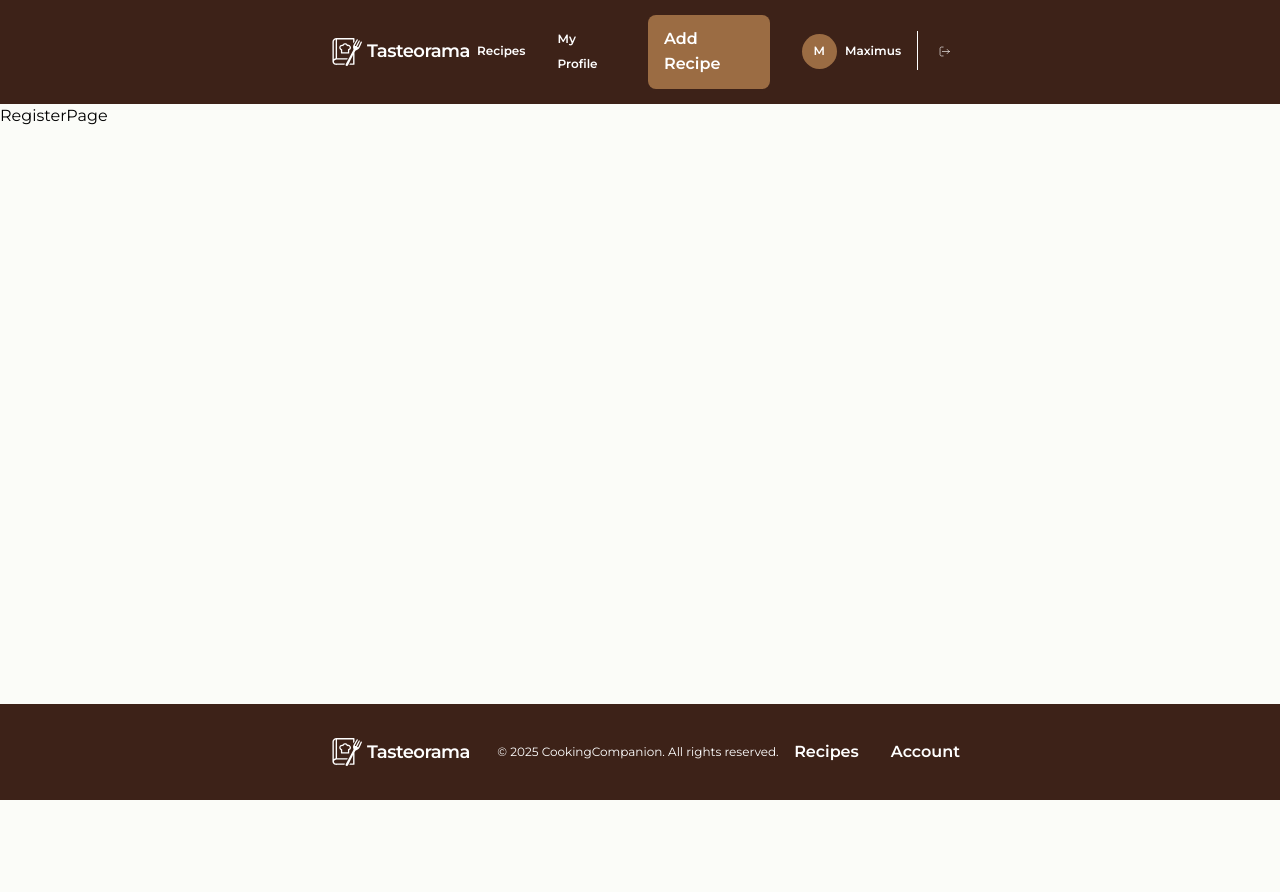
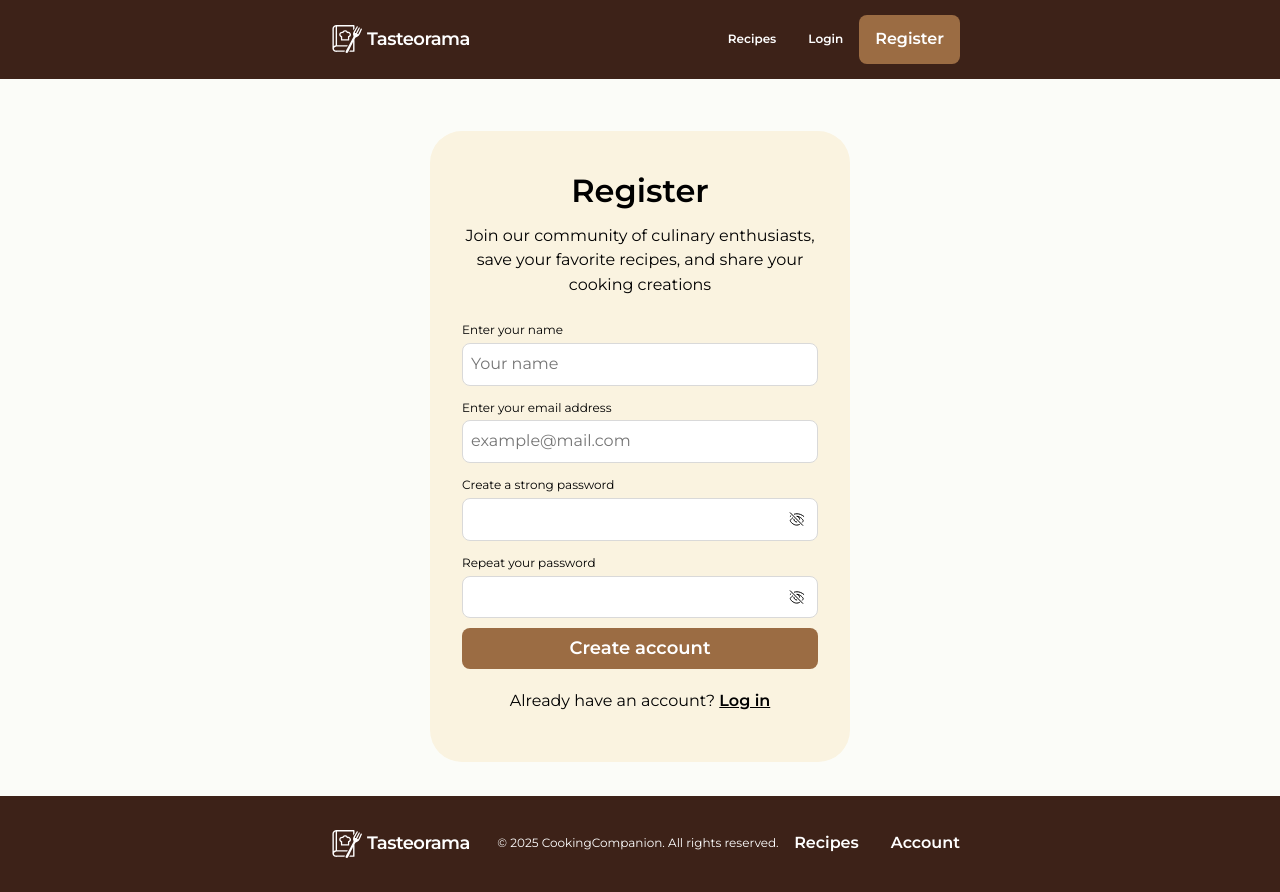
Before and after one commit to w0lfram00/-tasteorama, a React (Vite) app in the folder Front/: page /register in a window 1280 px wide. Before the commit the page ends 800 px from the top, so only its background shows below. Built offline with nearby package versions, Linux system fonts and the light colour scheme.

Commit message:
register page

```diff
--- a/Front/index.html
+++ b/Front/index.html
@@ -10,7 +10,12 @@
       href="https://fonts.googleapis.com/css2?family=DM+Sans:ital,opsz,wght@0,9..40,100..1000;1,9..40,100..1000&family=Montserrat:ital,wght@0,100..900;1,100..900&display=swap"
       rel="stylesheet"
     />
-    <title>Vite + React + TS</title>
+    <link
+      rel="shortcut icon"
+      href="./src/assets/logo.svg"
+      type="image/x-icon"
+    />
+    <title>Tasteorama</title>
   </head>
   <body>
     <div id="root"></div>
--- a/Front/src/App.css
+++ b/Front/src/App.css
@@ -16,6 +16,10 @@
   font-weight: 600;
   font-size: 18px;
   color: var(--white);
+}
+
+.error-message {
+  color: var(--red);
 }
 
 .container {
--- a/Front/src/components/Header/Header.tsx
+++ b/Front/src/components/Header/Header.tsx
@@ -1,20 +1,26 @@
-import React, { useState } from "react";
+import React from "react";
 import Logo from "../Logo/Logo";
 import s from "./Header.module.css";
 import NavGuest from "./NavGuest";
 import NavUser from "./NavUser";
+import { useAppSelector } from "../../hooks/reduxForTypeScript";
+import {
+  selectIsLoggedIn,
+  selectIsRefreshing,
+} from "../../redux/auth/selectors";
 
 const Header = () => {
-  const [isLoggedIn] = useState<boolean>(false);
+  const isLoggedIn = useAppSelector(selectIsLoggedIn);
+  const isRefreshing = useAppSelector(selectIsRefreshing);
 
-  return (
+  return !isRefreshing ? (
     <header className={s.header}>
       <div className="container">
         <Logo />
-        <nav>{!isLoggedIn ? <NavUser /> : <NavGuest />}</nav>
+        <nav>{isLoggedIn ? <NavUser /> : <NavGuest />}</nav>
       </div>
     </header>
-  );
+  ) : undefined;
 };
 
 export default Header;
--- /dev/null
+++ b/Front/src/components/PasswordInput/PasswordInput.module.css
@@ -0,0 +1,11 @@
+.inputContainer {
+  position: relative;
+
+  img {
+    position: absolute;
+    right: 9px;
+    top: 34px;
+
+    cursor: pointer;
+  }
+}
--- /dev/null
+++ b/Front/src/components/PasswordInput/PasswordInput.tsx
@@ -0,0 +1,35 @@
+import { ErrorMessage, Field } from "formik";
+import React, { useState } from "react";
+import EyeOpen from "../../assets/eye-open.svg";
+import EyeClosed from "../../assets/eye-closed.svg";
+import s from "./PasswordInput.module.css";
+
+interface Props {
+  label: string;
+  name: string;
+}
+
+const PasswordInput = ({ label, name }: Props) => {
+  const [isShown, setIsShown] = useState<boolean>(false);
+
+  const onClick = () => {
+    setIsShown(!isShown);
+  };
+
+  return (
+    <label className={s.inputContainer}>
+      <p>{label}</p>
+      <Field name={name} type={isShown ? "text" : "password"} required />
+      <p className="error-message">
+        <ErrorMessage name={name} />
+      </p>
+      <img
+        src={isShown ? EyeOpen : EyeClosed}
+        alt="eye-icon"
+        onClick={onClick}
+      />
+    </label>
+  );
+};
+
+export default PasswordInput;
--- /dev/null
+++ b/Front/src/components/RegisterForm/RegisterForm.tsx
@@ -0,0 +1,58 @@
+import { ErrorMessage, Field, Form, Formik, type FormikHelpers } from "formik";
+import React from "react";
+import PasswordInput from "../PasswordInput/PasswordInput";
+import registerValidation from "../../validation/registerValidation";
+
+interface InitialValues {
+  name: string;
+  email: string;
+  password: string;
+  passwordRepeat: string;
+}
+
+interface Props {
+  initialValues: InitialValues;
+  onSubmit: (
+    values: InitialValues,
+    action: FormikHelpers<InitialValues>
+  ) => void;
+}
+
+const RegisterForm = ({ initialValues, onSubmit }: Props) => {
+  return (
+    <Formik
+      initialValues={initialValues}
+      onSubmit={onSubmit}
+      validationSchema={registerValidation}
+    >
+      <Form>
+        <label>
+          <p>Enter your name</p>
+          <Field name="name" placeholder="Your name" required />
+          <p className="error-message">
+            <ErrorMessage name="name" />
+          </p>
+        </label>
+        <label>
+          <p>Enter your email address</p>
+          <Field
+            name="email"
+            type="email"
+            placeholder="example@mail.com"
+            required
+          />
+          <p className="error-message">
+            <ErrorMessage name="email" />
+          </p>
+        </label>
+        <PasswordInput name="password" label="Create a strong password" />
+        <PasswordInput name="passwordRepeat" label="Repeat your password" />
+        <button type="submit" className="buttonGeneric">
+          Create account
+        </button>
+      </Form>
+    </Formik>
+  );
+};
+
+export default RegisterForm;
--- a/Front/src/components/SearchPanel/SearchPanel.tsx
+++ b/Front/src/components/SearchPanel/SearchPanel.tsx
@@ -1,10 +1,10 @@
-import { Field, Form, Formik } from "formik";
-import React, { useEffect } from "react";
+import { Form, Formik } from "formik";
+import React from "react";
 import s from "./SearchPanel.module.css";
 import type { FilterOptions } from "../../interfaces/requests/recipes";
 import { useAppSelector } from "../../hooks/reduxForTypeScript";
 import { selectFilterOptions } from "../../redux/recipes/selectors";
-import TitleInput from "./titleInput";
+import TitleInput from "./TitleInput";
 
 interface Props {
   onSubmit: (filterOptions: FilterOptions) => void;
--- a/Front/src/components/SharedLayout/SharedLayout.tsx
+++ b/Front/src/components/SharedLayout/SharedLayout.tsx
@@ -7,6 +7,7 @@ const RegisterPage = lazy(
   () => import("../../pages/RegisterPage/RegisterPage")
 );
 const NotFound = lazy(() => import("../../pages/NotFound/NotFound"));
+const LoginPage = lazy(() => import("../../pages/LoginPage/LoginPage"));
 
 const SharedLayout = () => {
   return (
@@ -14,6 +15,7 @@ const SharedLayout = () => {
       <Routes>
         <Route index element={<MainPage />} />
         <Route path="/register" element={<RegisterPage />} />
+        <Route path="/login" element={<LoginPage />} />
         <Route path="/recipes/:recipeId" element={<RecipePage />} />
         <Route path="*" element={<NotFound />} />
       </Routes>
--- /dev/null
+++ b/Front/src/pages/RegisterPage/RegisterPage.module.css
@@ -0,0 +1,63 @@
+.register {
+  margin: 52px auto 34px auto;
+  border-radius: 32px;
+  padding: 48px 32px;
+  width: 420px;
+  background: var(--light-beige);
+  display: flex;
+  flex-direction: column;
+  gap: 20px;
+
+  text-align: center;
+
+  h2 {
+    font-weight: 600;
+    font-size: 32px;
+  }
+  .message {
+    font-weight: 400;
+    font-size: 16px;
+    line-height: 155%;
+  }
+
+  form {
+    display: flex;
+    flex-direction: column;
+    gap: 10px;
+    text-align: start;
+
+    label {
+      display: flex;
+      flex-direction: column;
+
+      font-weight: 400;
+      font-size: 12px;
+    }
+
+    input {
+      border: 1px solid var(--light-gray);
+      border-radius: 8px;
+      padding: 8px;
+
+      font-weight: 400;
+      font-size: 16px;
+      line-height: 155%;
+    }
+
+    button {
+      padding-top: 8px;
+      padding-bottom: 8px;
+    }
+  }
+
+  .loginLink {
+    font-weight: 400;
+    font-size: 16px;
+    line-height: 155%;
+
+    a {
+      font-weight: 600;
+      text-decoration: underline;
+    }
+  }
+}
--- a/Front/src/pages/RegisterPage/RegisterPage.tsx
+++ b/Front/src/pages/RegisterPage/RegisterPage.tsx
@@ -1,7 +1,49 @@
+import { type FormikHelpers } from "formik";
 import React from "react";
+import s from "./RegisterPage.module.css";
+import { useAppDispatch } from "../../hooks/reduxForTypeScript";
+import { registerUser } from "../../redux/auth/operations";
+import { NavLink, useNavigate } from "react-router-dom";
+import RegisterForm from "../../components/RegisterForm/RegisterForm";
 
 const RegisterPage = () => {
-  return <div>RegisterPage</div>;
+  const navigate = useNavigate();
+  const dispatch = useAppDispatch();
+
+  const initialValues = {
+    name: "",
+    email: "",
+    password: "",
+    passwordRepeat: "",
+  };
+
+  const onSubmit = (
+    values: typeof initialValues,
+    action: FormikHelpers<typeof initialValues>
+  ) => {
+    if (values.password !== values.passwordRepeat) {
+      action.setErrors({ passwordRepeat: "Passwords must be identical" });
+      return;
+    }
+
+    dispatch(registerUser(values));
+    action.resetForm();
+    navigate("/login");
+  };
+
+  return (
+    <div className={s.register}>
+      <h2>Register</h2>
+      <p className={s.message}>
+        Join our community of culinary enthusiasts, save your favorite recipes,
+        and share your cooking creations
+      </p>
+      <RegisterForm initialValues={initialValues} onSubmit={onSubmit} />
+      <p className={s.loginLink}>
+        Already have an account? <NavLink to="/login">Log in</NavLink>
+      </p>
+    </div>
+  );
 };
 
 export default RegisterPage;
--- /dev/null
+++ b/Front/src/validation/registerValidation.ts
@@ -0,0 +1,19 @@
+import * as Yup from "yup";
+
+const registerValidation = Yup.object({
+  name: Yup.string()
+    .min(4, "Too short name")
+    .max(16, "Too long name")
+    .required(),
+  email: Yup.string()
+    .email("Must be a valid email")
+    .matches(
+      /^[a-zA-Z0-9._%+-]+@[a-zA-Z0-9.-]+\.[a-zA-Z]{2,}$/,
+      "Must be a valid email"
+    )
+    .max(128, "Too long")
+    .required(),
+  password: Yup.string().min(8).max(128).required(),
+});
+
+export default registerValidation;
```
